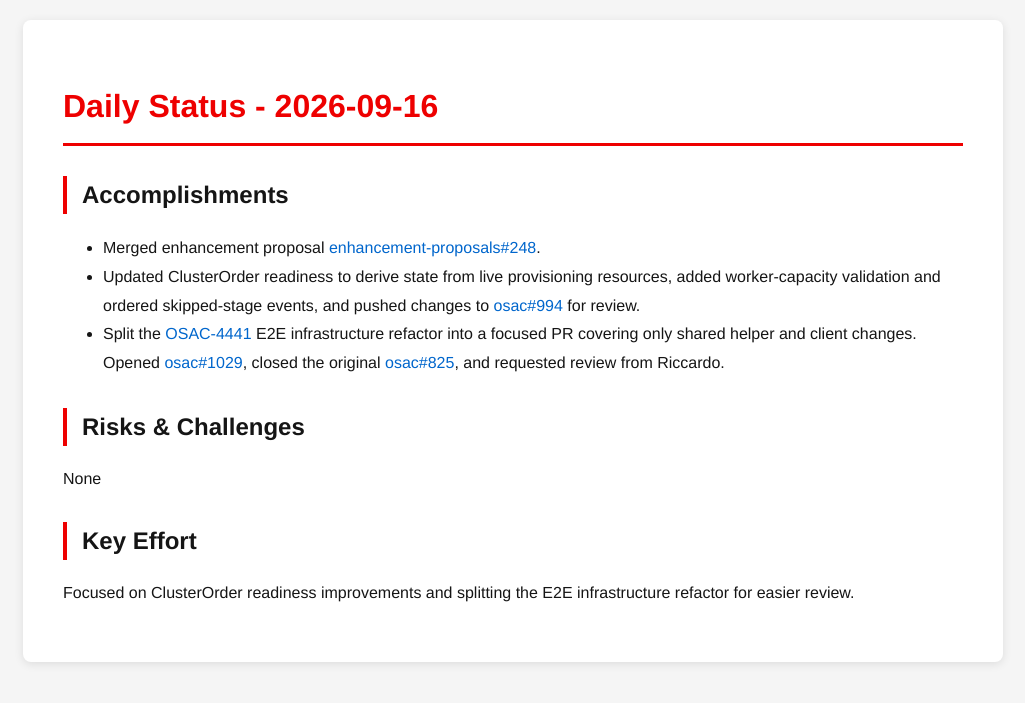
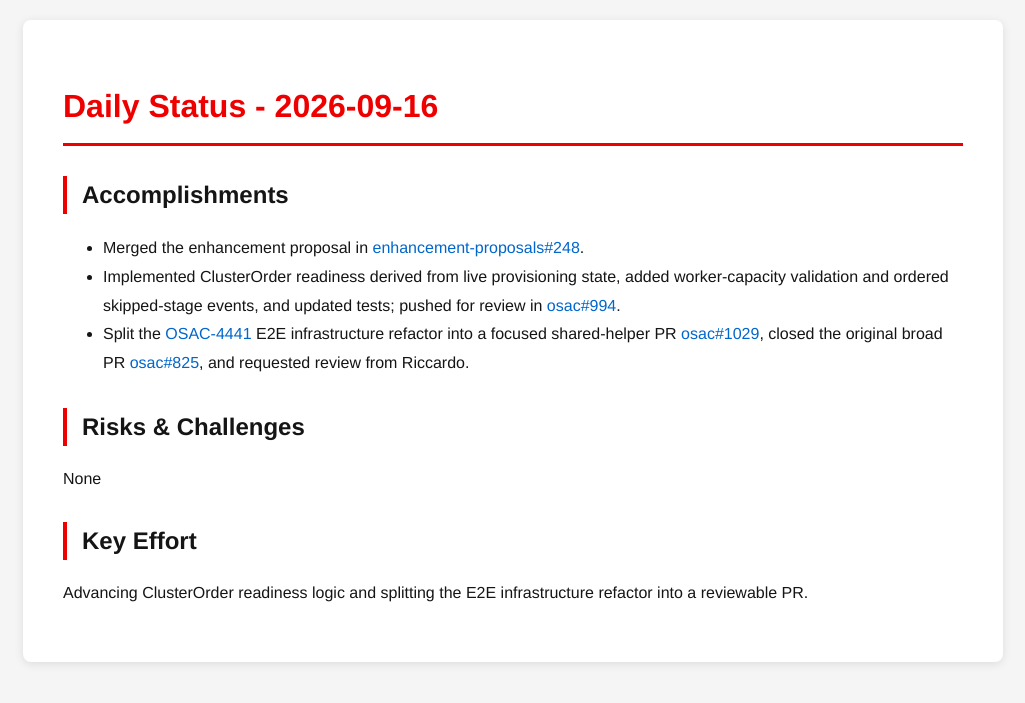
Before and after one commit to tzvatot/daily-status, a Jekyll site: the page built from 2026-09-16.md, in a window 1280 px wide. Shown: the top 703 px of the page, without its empty margins (127-1152 px from the left). Built offline with Jekyll 4.4.1, drawn with Linux system fonts in a browser that asks for light colours.

Commit message:
Daily status update - 2026-09-16

```diff
--- a/2026-09-16.md
+++ b/2026-09-16.md
@@ -7,12 +7,12 @@
 # Daily Status - 2026-09-16
 
 ## Accomplishments
-- Merged enhancement proposal [enhancement-proposals#248](https://github.com/osac-project/enhancement-proposals/pull/248).
-- Updated ClusterOrder readiness to derive state from live provisioning resources, added worker-capacity validation and ordered skipped-stage events, and pushed changes to [osac#994](https://github.com/osac-project/osac/pull/994) for review.
-- Split the [OSAC-4441](https://redhat.atlassian.net/browse/OSAC-4441) E2E infrastructure refactor into a focused PR covering only shared helper and client changes. Opened [osac#1029](https://github.com/osac-project/osac/pull/1029), closed the original [osac#825](https://github.com/osac-project/osac/pull/825), and requested review from Riccardo.
+- Merged the enhancement proposal in [enhancement-proposals#248](https://github.com/osac-project/enhancement-proposals/pull/248).
+- Implemented ClusterOrder readiness derived from live provisioning state, added worker-capacity validation and ordered skipped-stage events, and updated tests; pushed for review in [osac#994](https://github.com/osac-project/osac/pull/994).
+- Split the [OSAC-4441](https://redhat.atlassian.net/browse/OSAC-4441) E2E infrastructure refactor into a focused shared-helper PR [osac#1029](https://github.com/osac-project/osac/pull/1029), closed the original broad PR [osac#825](https://github.com/osac-project/osac/pull/825), and requested review from Riccardo.
 
 ## Risks & Challenges
 None
 
 ## Key Effort
-Focused on ClusterOrder readiness improvements and splitting the E2E infrastructure refactor for easier review.
+Advancing ClusterOrder readiness logic and splitting the E2E infrastructure refactor into a reviewable PR.
```
